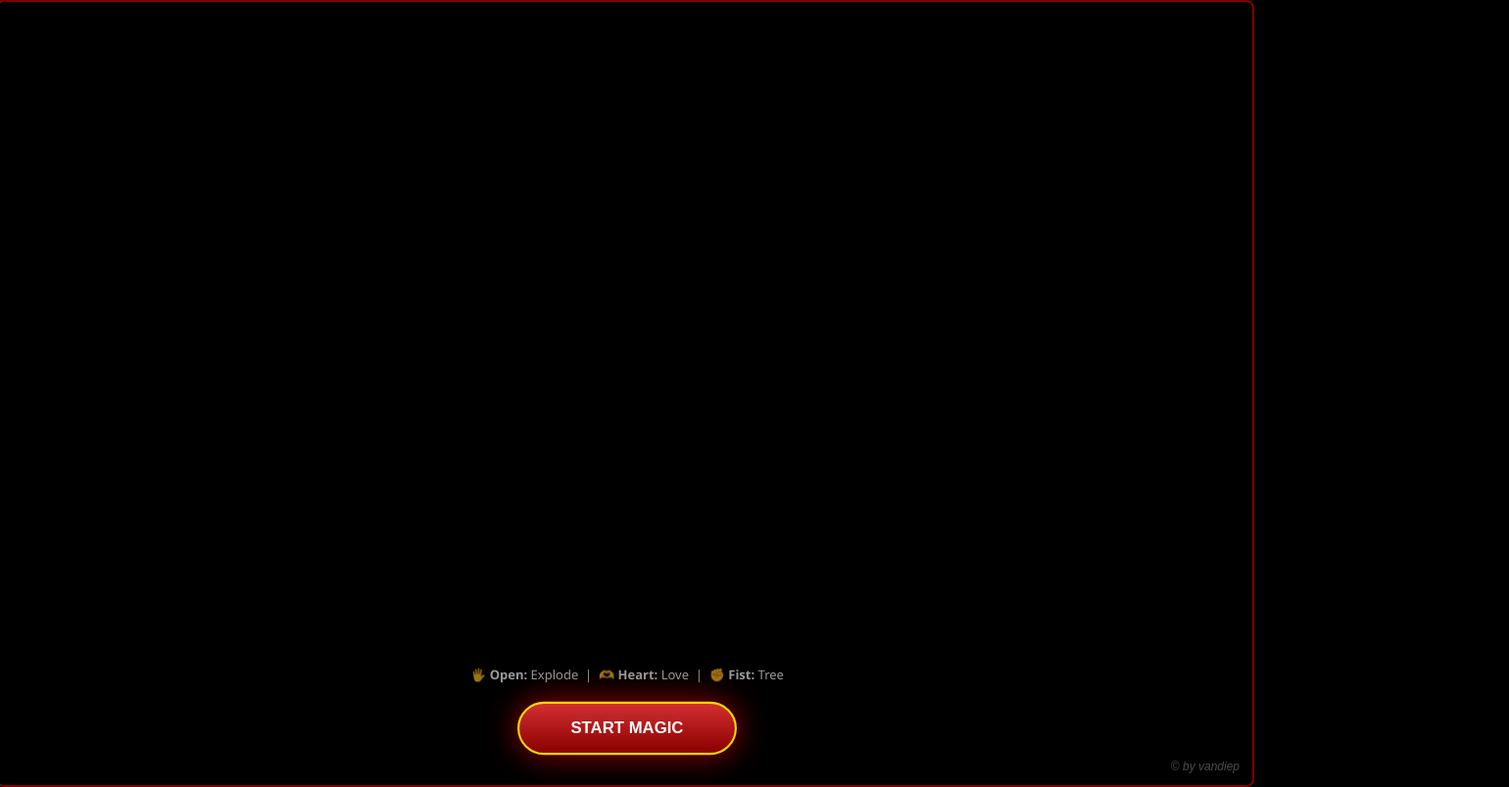
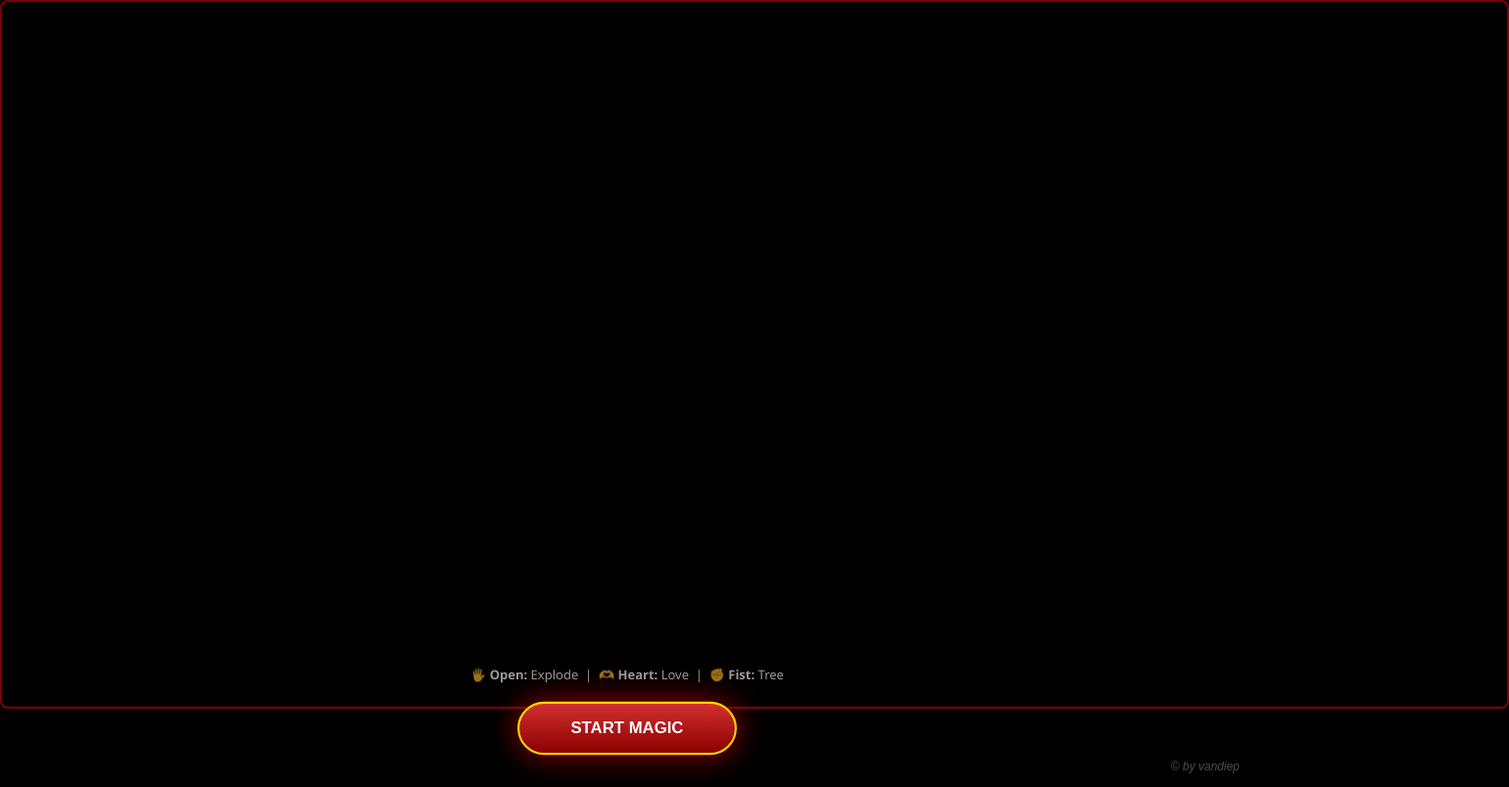
Before and after one commit to mlk1102/mlk.r--1102, a plain HTML site: page index.html in a window 1280 px wide. Shown: the whole page at 98% size, 1540 px wide, since content can reach past the window. Drawn offline with nearby package versions, Linux system fonts and the light colour scheme.

Commit message:
Update index.html

```diff
--- a/index.html
+++ b/index.html
@@ -12,7 +12,7 @@
 
     <style>
         body { margin: 0; overflow: hidden; background-color: #000000; font-family: 'Segoe UI', sans-serif; }
-        #canvas-container { width: 100%; height: 100%; display: block; }
+        #canvas-container { width: 100%; height: 10hv; display: block; }
 
         /* UI Center Vandiep */
         #ui-layer {
@@ -41,8 +41,8 @@
 
         /* Camera Preview Vandiep */
         #camera-preview {
-            position: absolute; top: 0; right: 0;
-            width: 100%; height: 100%;
+            position: absolute; top: 15hv; right: 15hv;
+            width: 120%; height: 90%;
             border: 2px solid rgba(255,0,0,0.5);
             transform: scaleX(-1); opacity: 0,6; border-radius: 8px;
      }
```
